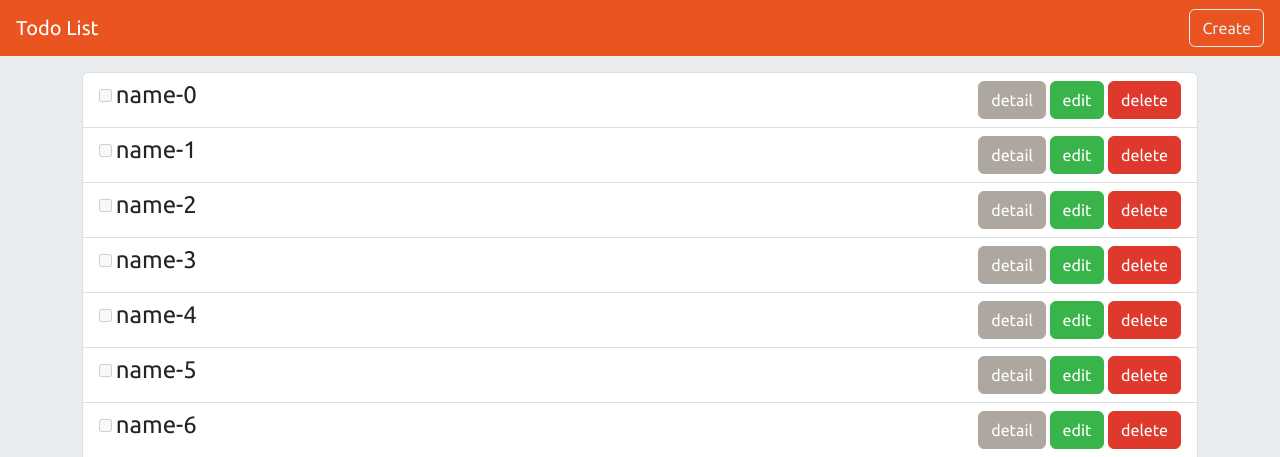
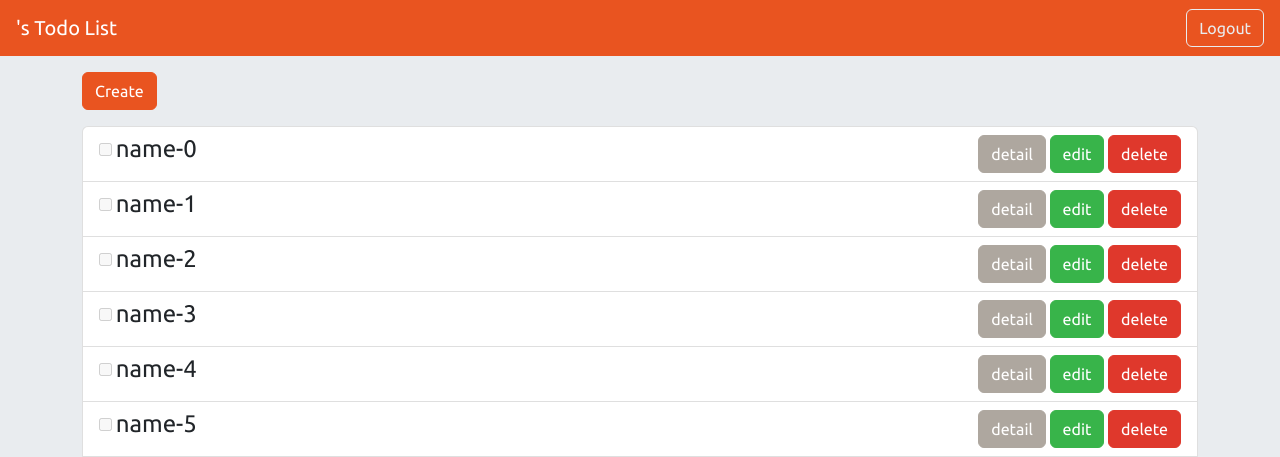
Before and after one commit to evaaaaawu/practice_express.mongodb-todolist, a Node server app: page / in a window 1280 px wide. Shown: the top 457 px of the page. Run offline with Node 20, Linux system fonts and the light colour scheme; the visitor is signed in with stand-in values (Sample User, id 1); data comes from the database, SQL or seed files in the repository; some libraries are stand-ins or nearby versions.

Commit message:
feat: add isAuthenticated to display different view templates

```diff
--- a/app.js
+++ b/app.js
@@ -27,6 +27,12 @@ app.use(session({
 app.use(bodyParser.urlencoded({ extended: true })) // 用 app.use 規定每一筆請求都需要透過 body-parser 進行前置處理
 app.use(methodOverride('_method')) // 設定每一筆請求都會透過 methodOverride 進行前置處理
 usePassport(app) // 呼叫 Passport 函式並傳入 app，這條要寫在路由之前
+app.use((req, res, next) => {
+  // 你可以在這裡 console.log(req.user) 等資訊來觀察
+  res.locals.isAuthenticated = req.isAuthenticated()
+  res.locals.user = req.user
+  next()
+})
 app.use(routes) // 將 request 導入路由器
 
 // 設定 port 3000
--- a/views/index.hbs
+++ b/views/index.hbs
@@ -1,3 +1,4 @@
+<a href="/todos/new" class="btn btn-primary mb-3">Create</a>
 <ul class="list-group">
   {{#each todos}}
     <li class="list-group-item">
--- a/views/layouts/main.hbs
+++ b/views/layouts/main.hbs
@@ -11,8 +11,15 @@
   <header>
     <nav class="navbar navbar-dark justify-content-between" style="padding: 8px 16px;
     background-color: #e95420;">
-        <a class="navbar-brand" href="/">Todo List</a>
-      <a class="btn btn-outline-light" href="/todos/new">Create</a>
+      <a class="navbar-brand" href="/">
+      {{#if isAuthenticated}}{{ user.name}}'s {{/if}}
+      Todo List
+      </a>
+      {{#if isAuthenticated}}
+      <a href="/users/logout" class="btn btn-outline-light">Logout</a>
+      {{else}}
+      <a href="/users/login" class="btn btn-outline-light">Login</a>
+      {{/if}}
     </nav>
   </header>
   <main>
```
